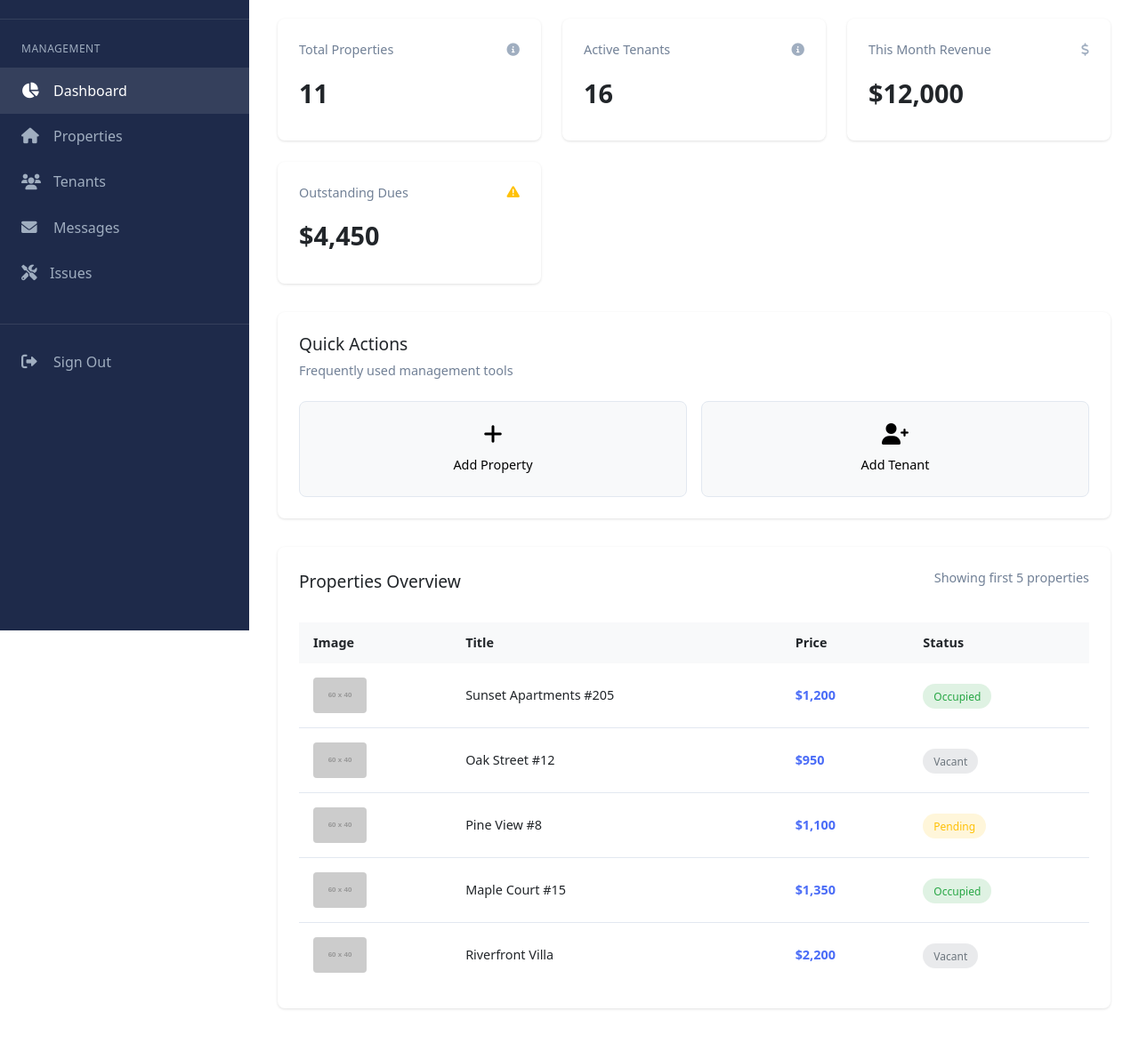
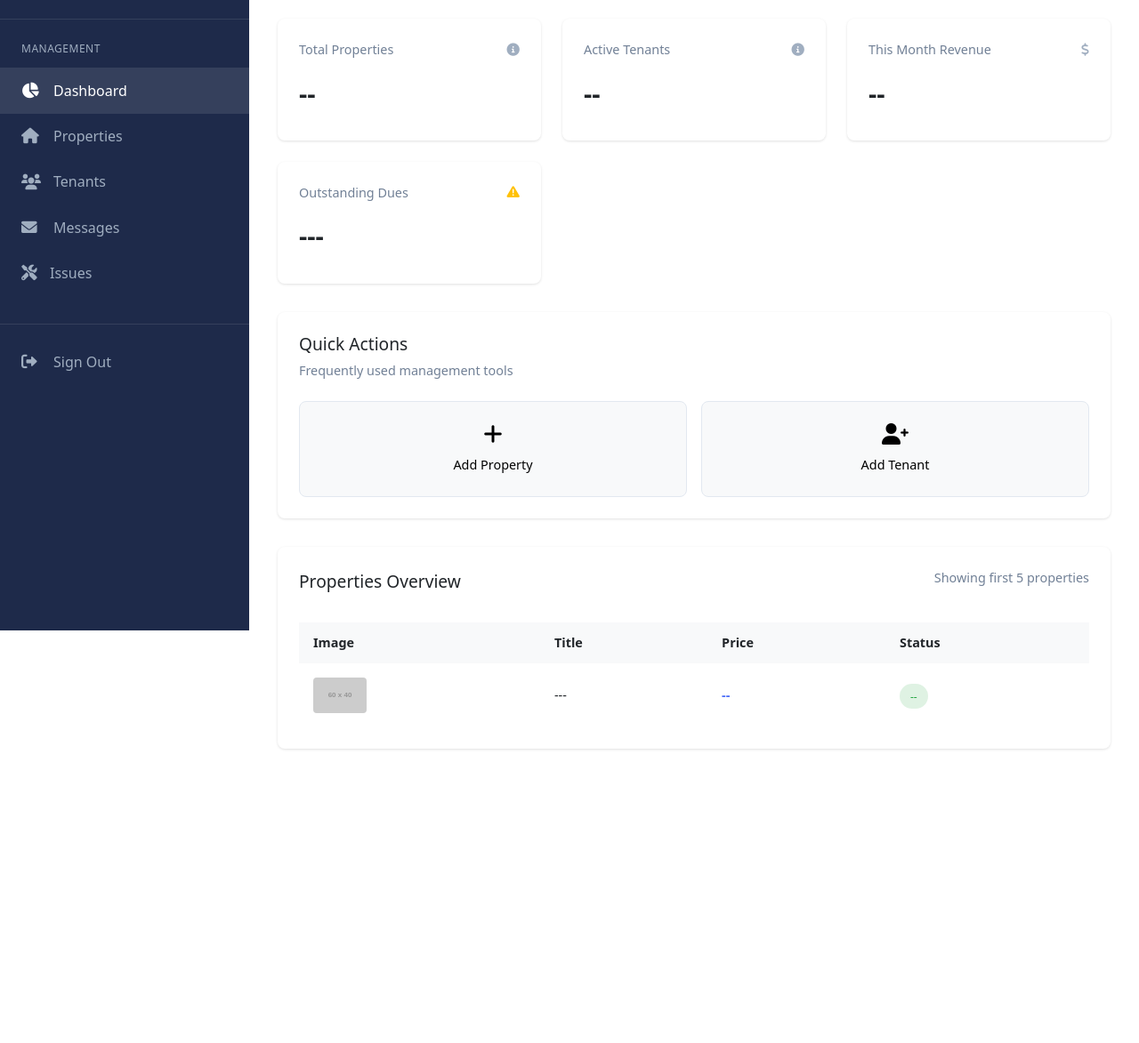
Before and after one commit to prem225101332/property-system-management-, a website with bundled scripts: page public/admin.html in a window 1280 px wide. Shown: the part 91-1264 px from the top of the page at 89% size. After the commit the page ends 997 px from the top, so only its background shows below. Built offline with nearby package versions, Linux system fonts and the light colour scheme; no server answers; sample sign-in values are in the browser's storage; placeholder pictures from the web are drawn by us.

Commit message:
contextual changes to Admin Dashboard

```diff
--- a/public/admin.html
+++ b/public/admin.html
@@ -69,7 +69,7 @@
             <span class="metric-title">Total Properties</span>
             <i class="fas fa-info-circle metric-info"></i>
           </div>
-          <div class="metric-value" id="total-properties">11</div>
+          <div class="metric-value" id="total-properties">--</div>
         </div>
 
         <div class="metric-card">
@@ -77,7 +77,7 @@
             <span class="metric-title">Active Tenants</span>
             <i class="fas fa-info-circle metric-info"></i>
           </div>
-          <div class="metric-value" id="active-tenants">16</div>
+          <div class="metric-value" id="active-tenants">--</div>
         </div>
 
         <div class="metric-card">
@@ -85,7 +85,7 @@
             <span class="metric-title">This Month Revenue</span>
             <i class="fas fa-dollar-sign metric-icon"></i>
           </div>
-          <div class="metric-value" id="month-revenue">$12,000</div>
+          <div class="metric-value" id="month-revenue">--</div>
         </div>
 
         <div class="metric-card">
@@ -93,7 +93,7 @@
             <span class="metric-title">Outstanding Dues</span>
             <i class="fas fa-exclamation-triangle metric-icon warning"></i>
           </div>
-          <div class="metric-value" id="outstanding-dues">$4,450</div>
+          <div class="metric-value" id="outstanding-dues">---</div>
         </div>
       </div>
 
@@ -130,34 +130,12 @@
             <tbody id="properties-tbody">
               <tr>
                 <td><img src="https://via.placeholder.com/60x40" alt="Property" class="property-image"></td>
-                <td class="property-title">Sunset Apartments #205</td>
-                <td class="property-price">$1,200</td>
-                <td><span class="status-badge occupied">Occupied</span></td>
+                <td class="property-title"> ---</td>
+                <td class="property-price">--</td>
+                <td><span class="status-badge occupied">--</span></td>
               </tr>
-              <tr>
-                <td><img src="https://via.placeholder.com/60x40" alt="Property" class="property-image"></td>
-                <td class="property-title">Oak Street #12</td>
-                <td class="property-price">$950</td>
-                <td><span class="status-badge vacant">Vacant</span></td>
-              </tr>
-              <tr>
-                <td><img src="https://via.placeholder.com/60x40" alt="Property" class="property-image"></td>
-                <td class="property-title">Pine View #8</td>
-                <td class="property-price">$1,100</td>
-                <td><span class="status-badge pending">Pending</span></td>
-              </tr>
-              <tr>
-                <td><img src="https://via.placeholder.com/60x40" alt="Property" class="property-image"></td>
-                <td class="property-title">Maple Court #15</td>
-                <td class="property-price">$1,350</td>
-                <td><span class="status-badge occupied">Occupied</span></td>
-              </tr>
-              <tr>
-                <td><img src="https://via.placeholder.com/60x40" alt="Property" class="property-image"></td>
-                <td class="property-title">Riverfront Villa</td>
-                <td class="property-price">$2,200</td>
-                <td><span class="status-badge vacant">Vacant</span></td>
-              </tr>
+
+
             </tbody>
           </table>
         </div>
```
